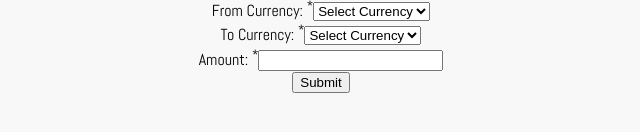
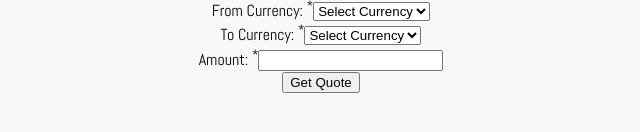
Before and after one commit to waldinho/ofx, a React (Create React App) app: page / in a window 1280 px wide. Shown: the part 528-660 px from the top of the page, without its empty margins (319-959 px from the left). Built offline with nearby package versions, Linux system fonts and the light colour scheme.

Commit message:
styling changes

```diff
--- a/src/components/Form.js
+++ b/src/components/Form.js
@@ -155,7 +155,7 @@ const Form = () => {
                 <input
                     className='submit'
                     type="submit"
-                    value="Submit"
+                    value="Get Quote"
                 />
             </form>
             </Wrapper>
@@ -168,6 +168,7 @@ const Title = styled.div`{
     padding: 10vh 0 0 0;
     border-bottom: 3px solid #047db1;
     width: 80%;
+    max-width:800px;
     margin: 0 auto 1em auto;
     text-align: left;
     h1 {
@@ -178,6 +179,7 @@ const Title = styled.div`{
 
 const Result = styled.div`{
     width: 80%;
+    max-width:800px;
     margin: 0 auto;
     button {
         border-color: #047db1;
@@ -189,6 +191,7 @@ const Result = styled.div`{
         margin: 1em auto 2em auto;
         text-transform: uppercase;
         width: 100%;
+        font-size: 14px;
     }
 `
 
@@ -203,6 +206,7 @@ const Wrapper = styled.div`
         background: #fefefe;
         border: 1px solid #ededed;
         width: 80%;
+        max-width:800px;
         input, select {
             border: 2px solid #ededed;
             box-sizing: border-box;
```
